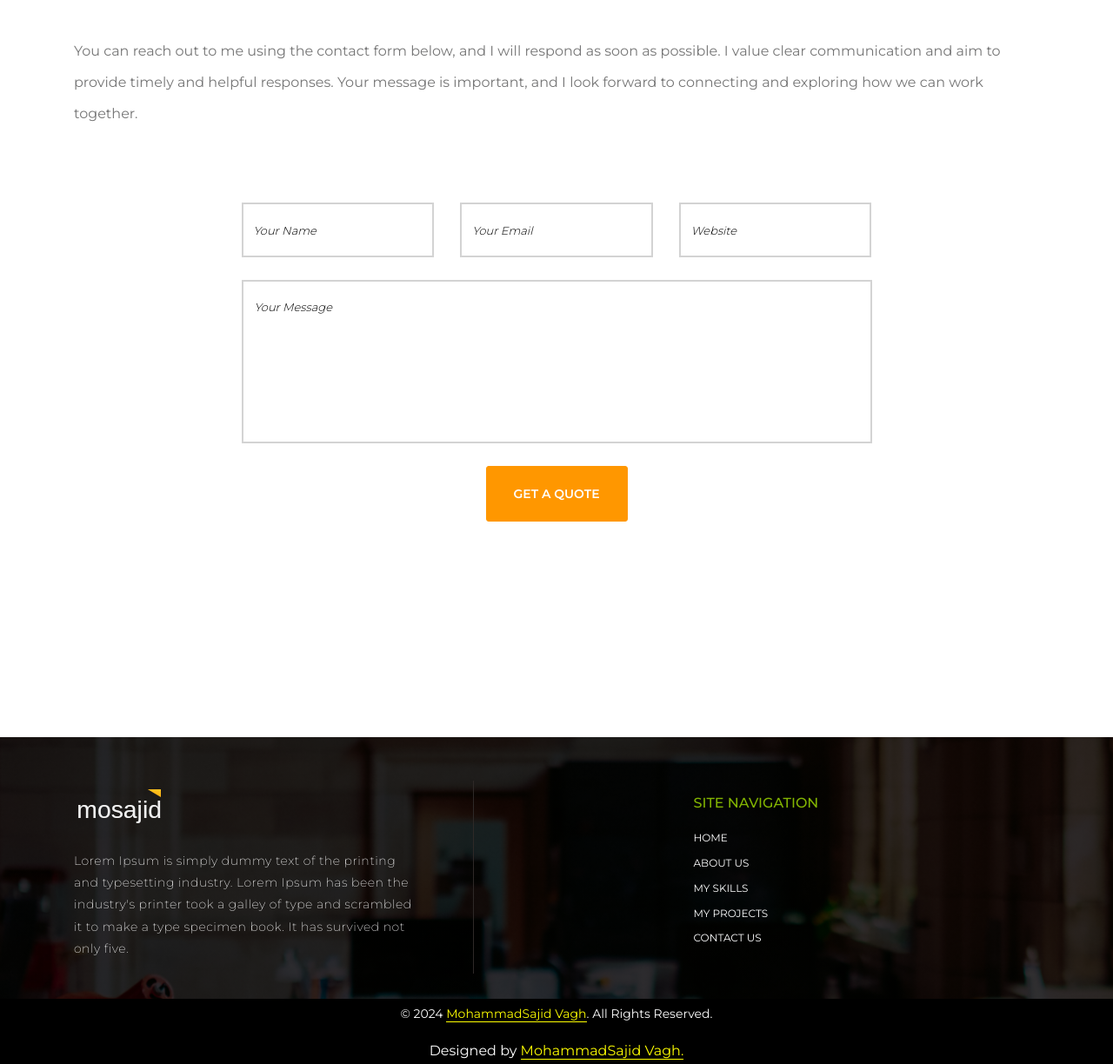
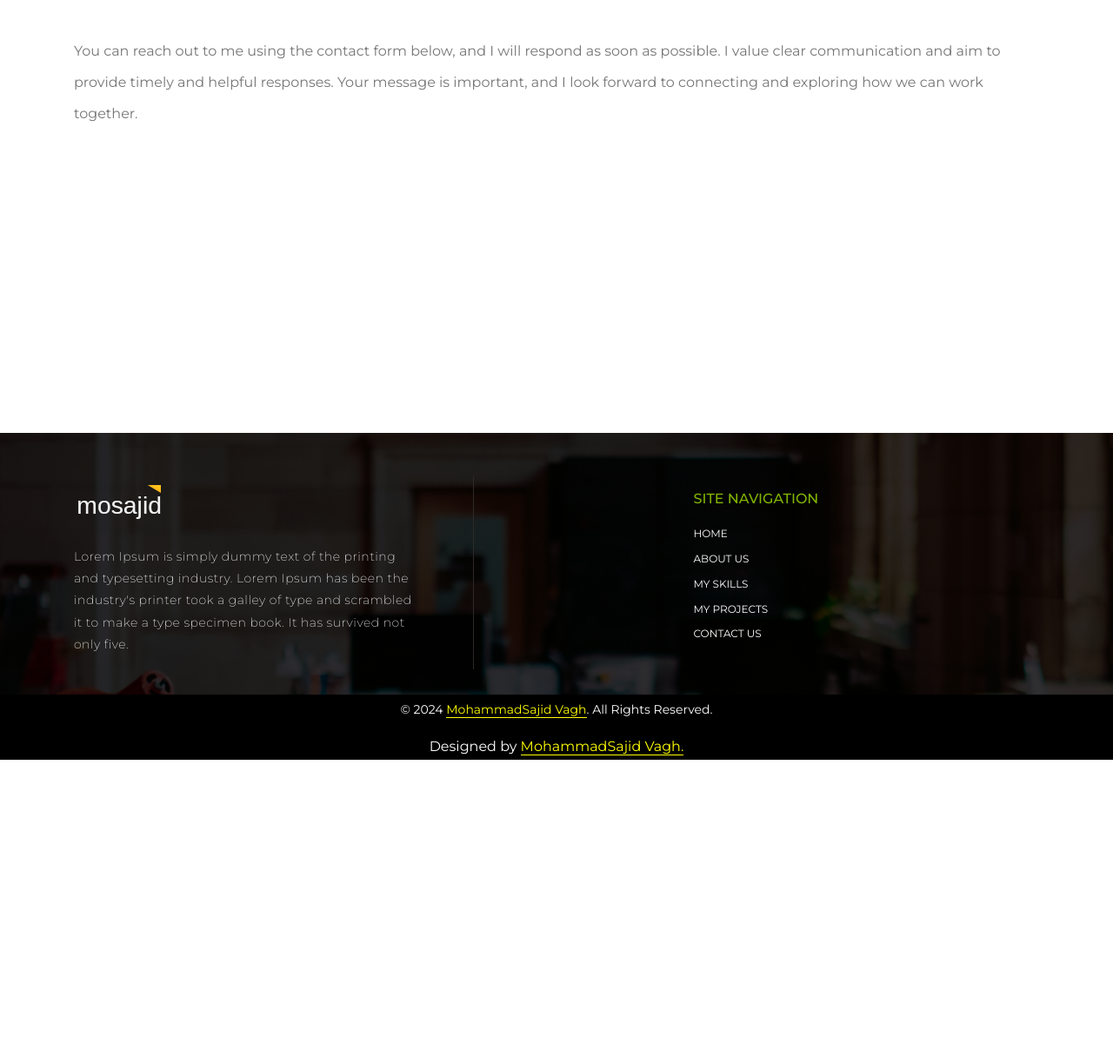
Before and after one commit to VaghMohammadSajid/Mo.Sajid-Portfolio, a FastAPI app: page /contact in a window 1280 px wide. Shown: the part 701-1925 px from the top of the page at 87% size. After the commit the page ends 1575 px from the top, so only its background shows below. Run offline with FastAPI, Linux system fonts and the light colour scheme; some libraries are stand-ins or nearby versions.

Commit message:
i have make some changes

```diff
--- a/app/main.py
+++ b/app/main.py
@@ -19,6 +19,17 @@ from starlette.exceptions import HTTPException as StarletteHTTPException
 
 from app.database import Base, engine, SessionLocal
 from app import crud, schemas, seed_data
+from sqlalchemy import text
+
+
+def add_project_nickname_column():
+    with engine.connect() as conn:
+        conn.execute(text("""
+            ALTER TABLE projects
+            ADD COLUMN IF NOT EXISTS project_nickname VARCHAR(255);
+        """))
+        conn.commit()
+
 
 # ==========================================================
 #                DATABASE INIT
--- a/app/templates/contact.html
+++ b/app/templates/contact.html
@@ -85,26 +85,16 @@
         <div class="container py-5">
             <div class="row" data-aos="fade-up" data-aos-duration="800">
                 <div class="col-md-12">
-                    <form>
                     <div class="form-group row">
                         <div class="col-sm-4">
-                                <input type="text" class="form-control" placeholder="Your Name" required>
+
                         </div>
                         <div class="col-sm-4">
-                                <input type="text" class="form-control" placeholder="Your Email" required>
                         </div>
                         <div class="col-sm-4">
-                                <input type="text" class="form-control" placeholder="Website" required>
                         </div>
                     </div>
-                        <div class="form-group row">
-                            <div class="col-xs-12 col-md-12">
-                                <textarea type="text" class="form-control" placeholder="Your Message" rows="6"
-                                          required></textarea>
-                            </div>
-                        </div>
-                        <button type="submit" class="btn btn-primary px-4">get a quote</button>
-                    </form>
+
                 </div>
             </div>
         </div>
```
Lines whose indentation alone changed are shown as unchanged.
